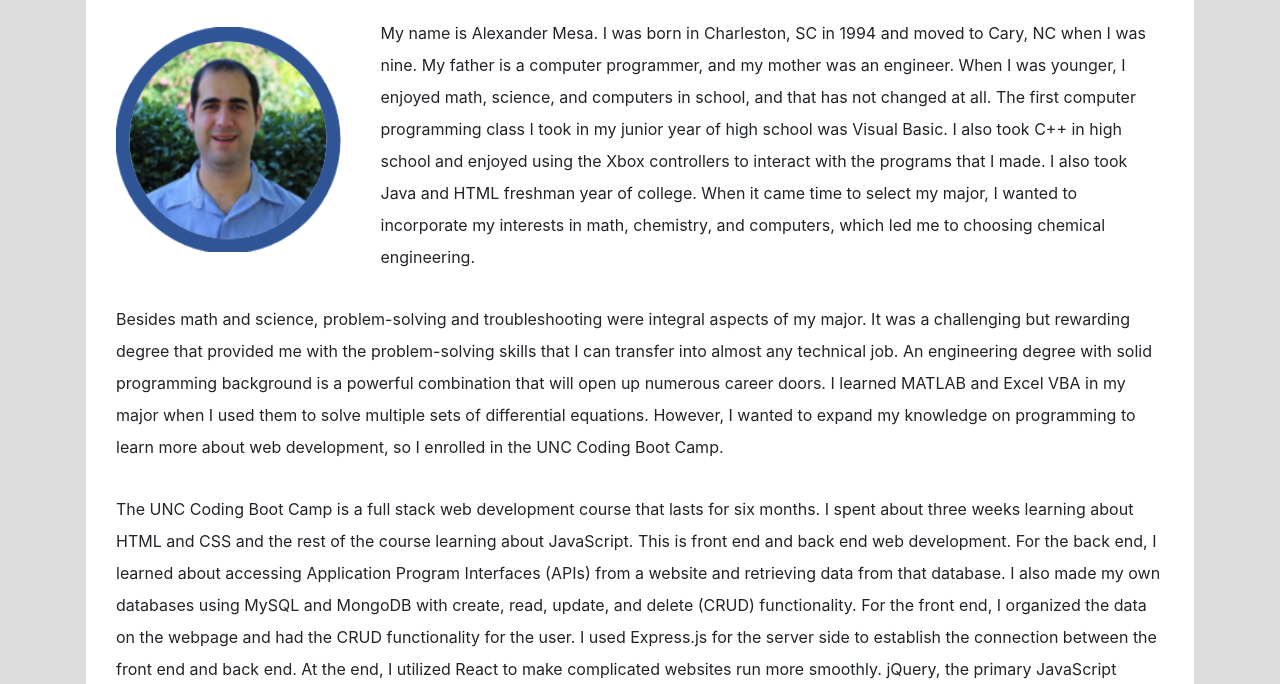
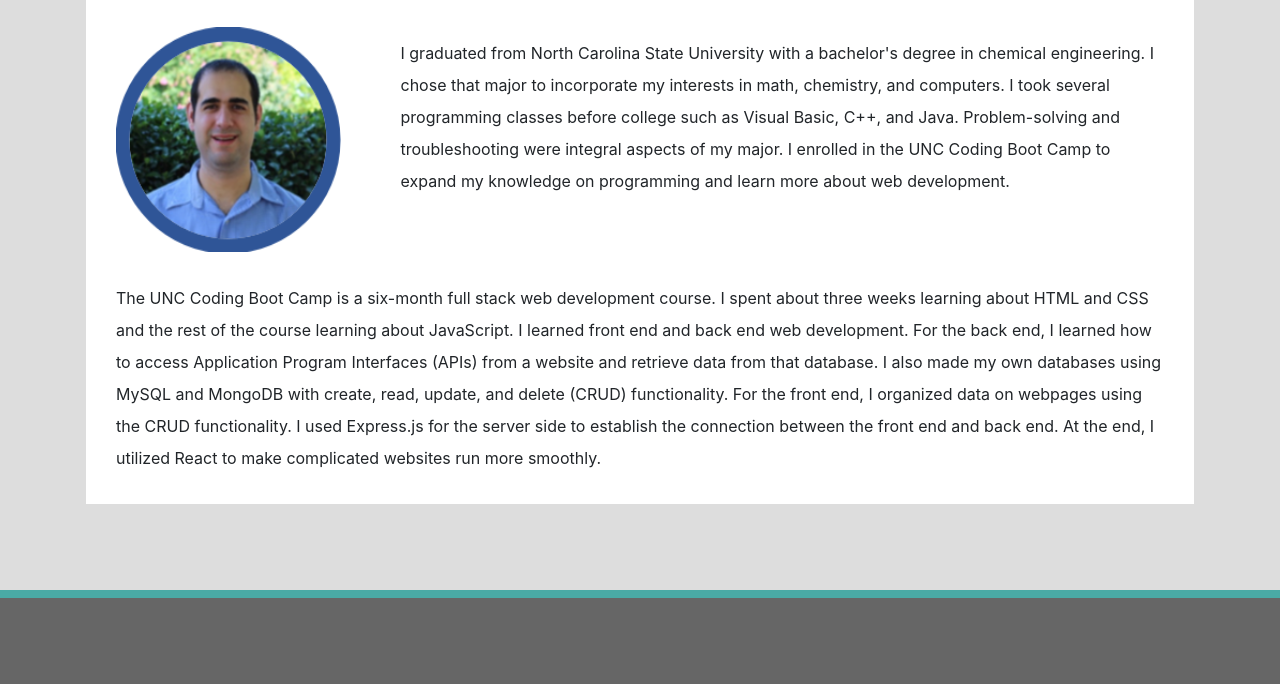
Before and after one commit to AlexanderMesa/MyPortfolio, a plain HTML site: page about.html in a window 1280 px wide. Shown: the part 268-952 px from the top of the page. Drawn offline with nearby package versions, Linux system fonts and the light colour scheme.

Commit message:
About Improvements

```diff
--- a/about.html
+++ b/about.html
@@ -66,82 +66,41 @@
             <div class="row">
               <div class="col-md-3">
                 <img
-                  style="height:225px; width:225px"
+                  style="height:225px; width:225px; float:left; margin-top: 30px"
                   src="assets/images/MyPicture.png"
-                  style="float:left"
                 />
               </div>
 
               <div class="col-lg-9">
-                <p style="margin: 20px 30px 0 10px">
-                  My name is Alexander Mesa. I was born in Charleston, SC in
-                  1994 and moved to Cary, NC when I was nine. My father is a
-                  computer programmer, and my mother was an engineer. When I was
-                  younger, I enjoyed math, science, and computers in school, and
-                  that has not changed at all. The first computer programming
-                  class I took in my junior year of high school was Visual
-                  Basic. I also took C++ in high school and enjoyed using the
-                  Xbox controllers to interact with the programs that I made. I
-                  also took Java and HTML freshman year of college. When it came
-                  time to select my major, I wanted to incorporate my interests
-                  in math, chemistry, and computers, which led me to choosing
-                  chemical engineering.
+                <p style="margin: 40px 30px 0 30px">
+                  I graduated from North Carolina State University with a
+                  bachelor's degree in chemical engineering. I chose that major
+                  to incorporate my interests in math, chemistry, and computers.
+                  I took several programming classes before college such as
+                  Visual Basic, C++, and Java. Problem-solving and
+                  troubleshooting were integral aspects of my major. I enrolled
+                  in the UNC Coding Boot Camp to expand my knowledge on
+                  programming and learn more about web development.
                 </p>
               </div>
             </div>
-            <div class="row">
-              <div class="col-lg-12">
-                <p style="margin: 30px 30px 0 30px">
-                  Besides math and science, problem-solving and troubleshooting
-                  were integral aspects of my major. It was a challenging but
-                  rewarding degree that provided me with the problem-solving
-                  skills that I can transfer into almost any technical job. An
-                  engineering degree with solid programming background is a
-                  powerful combination that will open up numerous career doors.
-                  I learned MATLAB and Excel VBA in my major when I used them to
-                  solve multiple sets of differential equations. However, I
-                  wanted to expand my knowledge on programming to learn more
-                  about web development, so I enrolled in the UNC Coding Boot
-                  Camp.
-                </p>
-              </div>
-            </div>
-            <div class="row">
-              <div class="col-lg-12">
-                <p style="margin: 30px 30px 0 30px">
-                  The UNC Coding Boot Camp is a full stack web development
-                  course that lasts for six months. I spent about three weeks
-                  learning about HTML and CSS and the rest of the course
-                  learning about JavaScript. This is front end and back end web
-                  development. For the back end, I learned about accessing
-                  Application Program Interfaces (APIs) from a website and
-                  retrieving data from that database. I also made my own
-                  databases using MySQL and MongoDB with create, read, update,
-                  and delete (CRUD) functionality. For the front end, I
-                  organized the data on the webpage and had the CRUD
-                  functionality for the user. I used Express.js for the server
-                  side to establish the connection between the front end and
-                  back end. At the end, I utilized React to make complicated
-                  websites run more smoothly. jQuery, the primary JavaScript
-                  library used in this course, is great for simple websites.
-                  However, for a complex website like Facebook, jQuery would be
-                  too slow. In fact, Facebook developed React, so we know who to
-                  thank for the smoothness of the websites we have today.
-                </p>
-              </div>
-            </div>
+
             <div class="row">
               <div class="col-lg-12">
                 <p style="margin: 30px 30px 30px 30px">
-                  All in all, this is a fantastic course for becoming a full
-                  stack web developer and learning about coding in general. I
-                  would recommend it to anyone who is interested in programming.
-                  I can transfer your coding skills from this class to other
-                  programming languages. This course is great for any STEM
-                  career. For instance, engineers may need to write a script to
-                  automate a system to reduce redundancy. I will treasure my
-                  education in college and in the UNC Coding Boot Camp and
-                  hopefully combine the skills in a fulfilling career.
+                  The UNC Coding Boot Camp is a six-month full stack web
+                  development course. I spent about three weeks learning about
+                  HTML and CSS and the rest of the course learning about
+                  JavaScript. I learned front end and back end web development.
+                  For the back end, I learned how to access Application Program
+                  Interfaces (APIs) from a website and retrieve data from that
+                  database. I also made my own databases using MySQL and MongoDB
+                  with create, read, update, and delete (CRUD) functionality.
+                  For the front end, I organized data on webpages using the CRUD
+                  functionality. I used Express.js for the server side to
+                  establish the connection between the front end and back end.
+                  At the end, I utilized React to make complicated websites run
+                  more smoothly.
                 </p>
               </div>
             </div>
```
